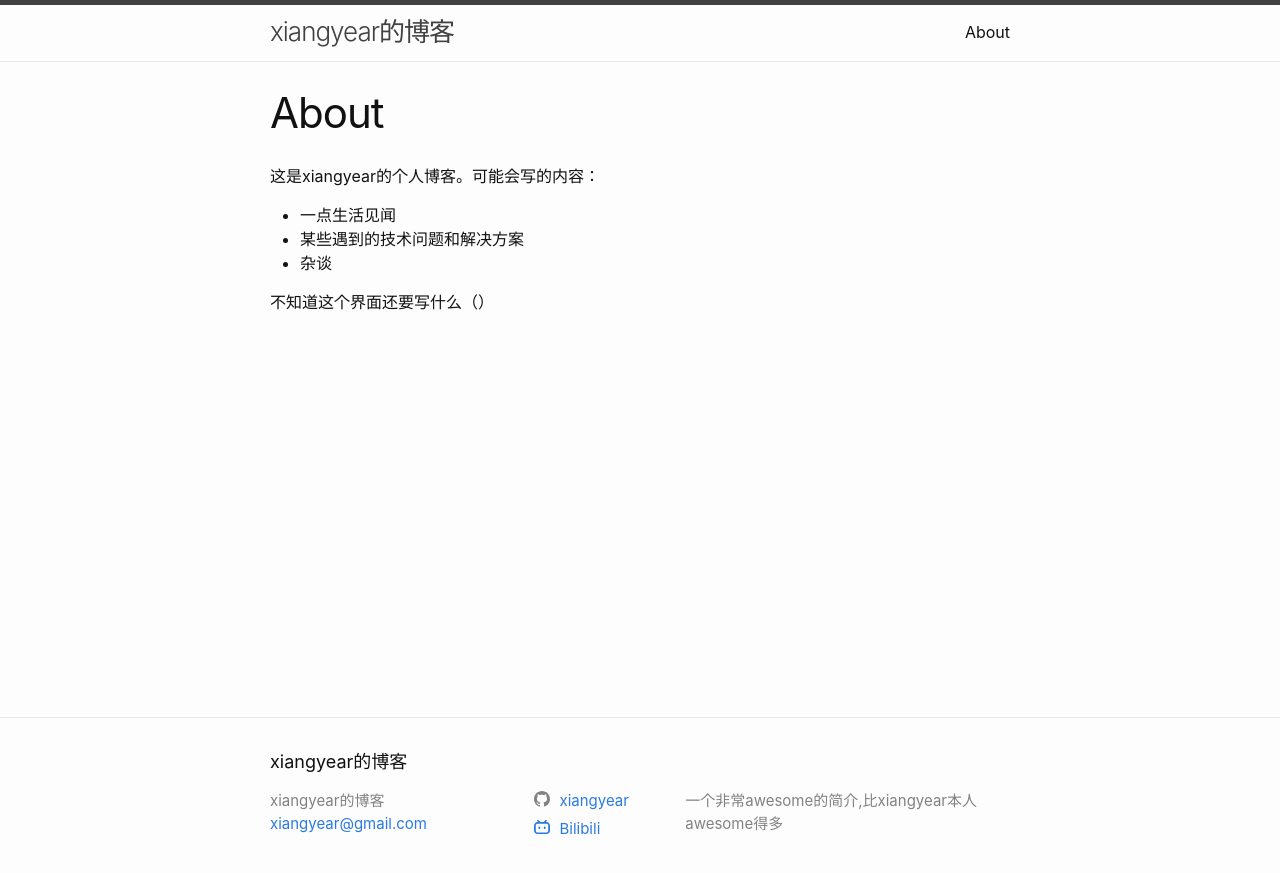
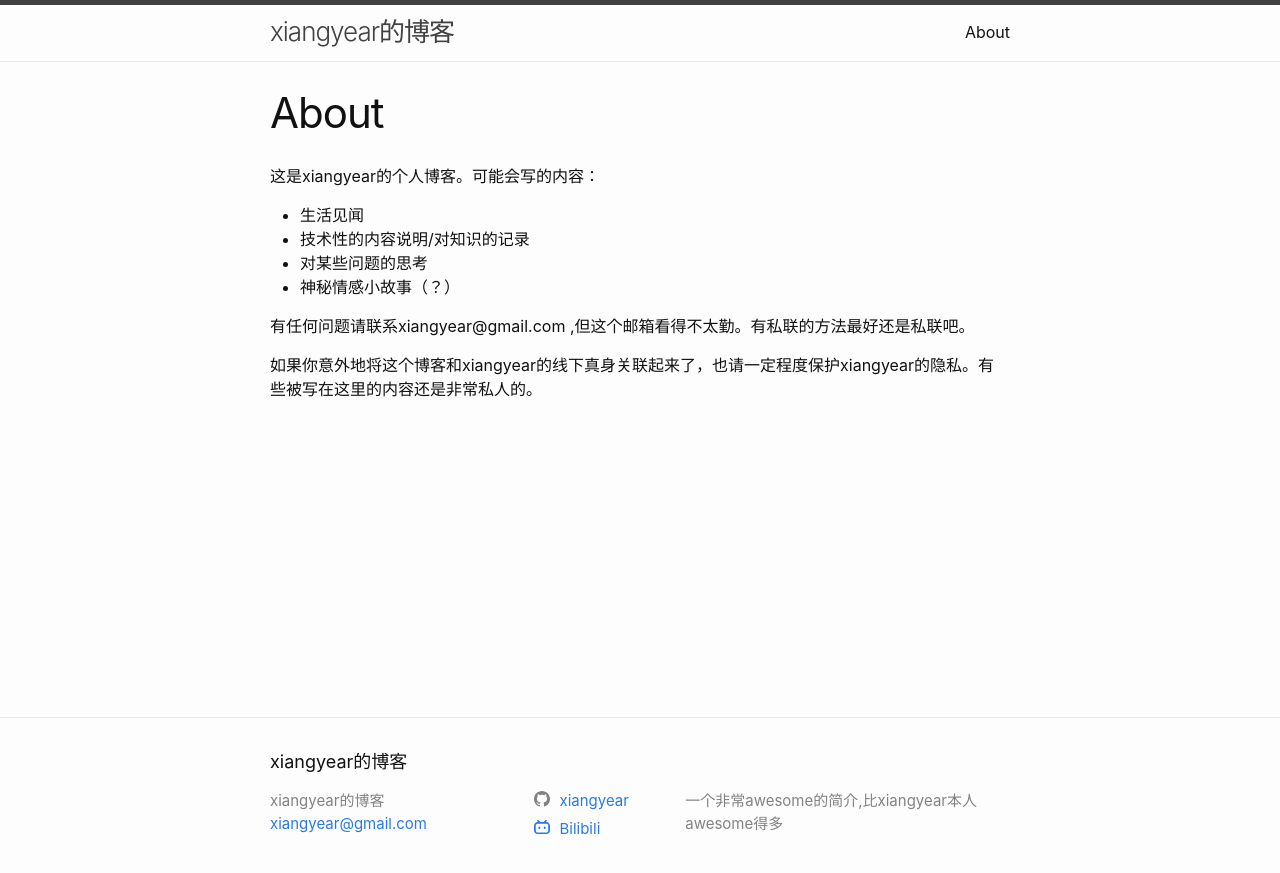
Before and after one commit to Xiangyear/xiangyear.github.io, a Jekyll site: the page built from about.markdown, in a window 1280 px wide. Shown: the top 873 px of the page. Built offline with Jekyll 4.4.1, drawn with Linux system fonts in a browser that asks for light colours.

Commit message:
2025-11-10 周一

```diff
--- a/404.html
+++ b/404.html
@@ -21,5 +21,5 @@ layout: page
   <h1>404</h1>
 
   <p><strong>Page not found :(</strong></p>
-  <p>The requested page could not be found.</p>
+  <p>可能是被投喂给蛞蝓猫了.</p>
 </div>
--- a/about.markdown
+++ b/about.markdown
@@ -10,8 +10,13 @@ permalink: /about
 
 这是xiangyear的个人博客。可能会写的内容：
 
-- 一点生活见闻
-- 某些遇到的技术问题和解决方案
-- 杂谈
+- 生活见闻
+- 技术性的内容说明/对知识的记录
+- 对某些问题的思考
+- 神秘情感小故事（？）
 
- 不知道这个界面还要写什么（）
+
+
+有任何问题请联系xiangyear@gmail.com ,但这个邮箱看得不太勤。有私联的方法最好还是私联吧。
+
+如果你意外地将这个博客和xiangyear的线下真身关联起来了，也请一定程度保护xiangyear的隐私。有些被写在这里的内容还是非常私人的。
```
